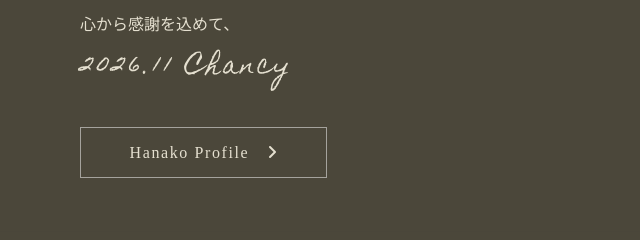
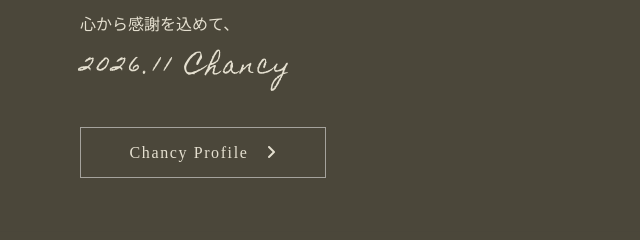
Before and after one commit to chenxin0011/chenxin0011.github.io, a plain HTML site: page index.html in a window 1280 px wide. Shown: the part 1540-1780 px from the top of the page, 0-640 px from the left. Drawn offline with nearby package versions, Linux system fonts and the light colour scheme; some packages are replaced by stand-ins of ours; a script that the page names is missing; a web font is replaced by a local one.

Commit message:
Update profile link from Hanako to Chancy

```diff
--- a/index.html
+++ b/index.html
@@ -47,7 +47,7 @@
 <span class="homemade-apple-regular large">2026.11 Chancy</span></p>
 
 <p class="animation-btn">
-<a href="profile.html" class="animation-btn-inner">Hanako Profile<i class="fas fa-angle-right"></i></a>
+<a href="profile.html" class="animation-btn-inner">Chancy Profile<i class="fas fa-angle-right"></i></a>
 </p>
 
 </section>
```
